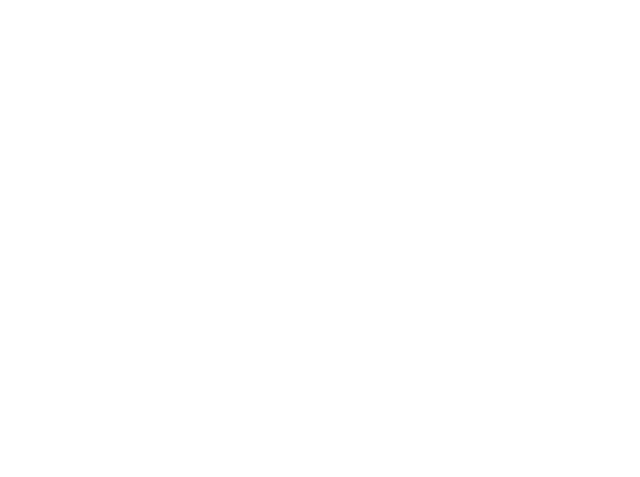
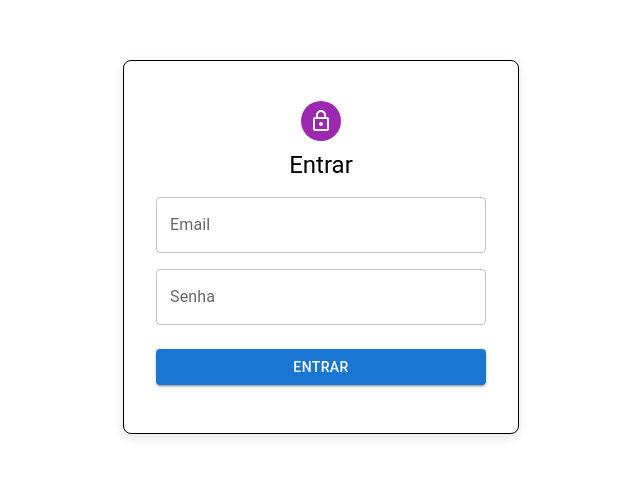
Before and after one commit to ViniciusAndrade02/Gerenciamento-de-Escola, a React (Vite) app: page / in a window 1280 px wide. Shown: the part 153-630 px from the top of the page, without its empty margins (319-959 px from the left). Built offline with nearby package versions, Linux system fonts and the light colour scheme.

Commit message:
terminado o Login

```diff
--- a/src/pages/Autentication/Login.tsx
+++ b/src/pages/Autentication/Login.tsx
@@ -1,7 +1,118 @@
-import React from "react";
+import React from 'react';
+import { useForm, Controller } from 'react-hook-form';
+import { yupResolver } from '@hookform/resolvers/yup';
+import * as yup from 'yup';
+import {
+  Box,
+  Button,
+  TextField,
+  Typography,
+  Container,
+  Avatar,
+  Grid,
+} from '@mui/material';
+import LockOutlinedIcon from '@mui/icons-material/LockOutlined';
 
-const Login = () => {
-  return <></>;
+// Schema de validação com Yup
+const validationSchema = yup.object().shape({
+  email: yup
+    .string()
+    .email('Email inválido')
+    .required('O email é obrigatório'),
+  password: yup
+    .string()
+    .min(6, 'A senha deve ter pelo menos 6 caracteres')
+    .required('A senha é obrigatória'),
+});
+
+const Login: React.FC = () => {
+  const {
+    handleSubmit,
+    control,
+    formState: { errors },
+  } = useForm({
+    resolver: yupResolver(validationSchema),
+  });
+
+  const onSubmit = (data: any) => {
+    console.log('Dados do Login:', data);
+  };
+
+  return (
+    <Container component="main" maxWidth="xs" sx={{
+      display: 'flex',
+      alignItems: 'center',
+      justifyContent: 'center',
+      height: '100vh',
+    }}>
+      <Box
+        sx={{
+          display: 'flex',
+          flexDirection: 'column',
+          alignItems: 'center',
+          justifyContent: 'center',
+          padding: 4,
+          borderRadius: 2,
+          border:'1px solid black',
+          backgroundColor: 'white', // Fundo branco para o card
+          boxShadow: '0 4px 12px rgba(0, 0, 0, 0.1)',
+        }}
+      >
+        <Avatar sx={{ m: 1, bgcolor: 'secondary.main' }}>
+          <LockOutlinedIcon />
+        </Avatar>
+        <Typography component="h1" variant="h5" sx={{ mb: 2 }}>
+          Entrar
+        </Typography>
+        <Box component="form" onSubmit={handleSubmit(onSubmit)} sx={{ width: '100%' }}>
+          <Grid container spacing={2}>
+            <Grid item xs={12}>
+              <Controller
+                name="email"
+                control={control}
+                render={({ field }) => (
+                  <TextField
+                    {...field}
+                    variant="outlined"
+                    fullWidth
+                    label="Email"
+                    error={!!errors.email}
+                    helperText={errors.email ? errors.email.message : ''}
+                  />
+                )}
+              />
+            </Grid>
+            <Grid item xs={12}>
+              <Controller
+                name="password"
+                control={control}
+                render={({ field }) => (
+                  <TextField
+                    {...field}
+                    variant="outlined"
+                    fullWidth
+                    label="Senha"
+                    type="password"
+                    error={!!errors.password}
+                    helperText={errors.password ? errors.password.message : ''}
+                  />
+                )}
+              />
+            </Grid>
+          </Grid>
+          <Button
+            type="submit"
+            fullWidth
+            variant="contained"
+            color="primary"
+            sx={{ mt: 3, mb: 2 }}
+          >
+            Entrar
+          </Button>
+        </Box>
+      </Box>
+    </Container>
+  );
 };
 
 export default Login;
```
Also changed, not shown: package.json (+9 -1 lines), 1 other file (tests, documents, lock files or other folders).
